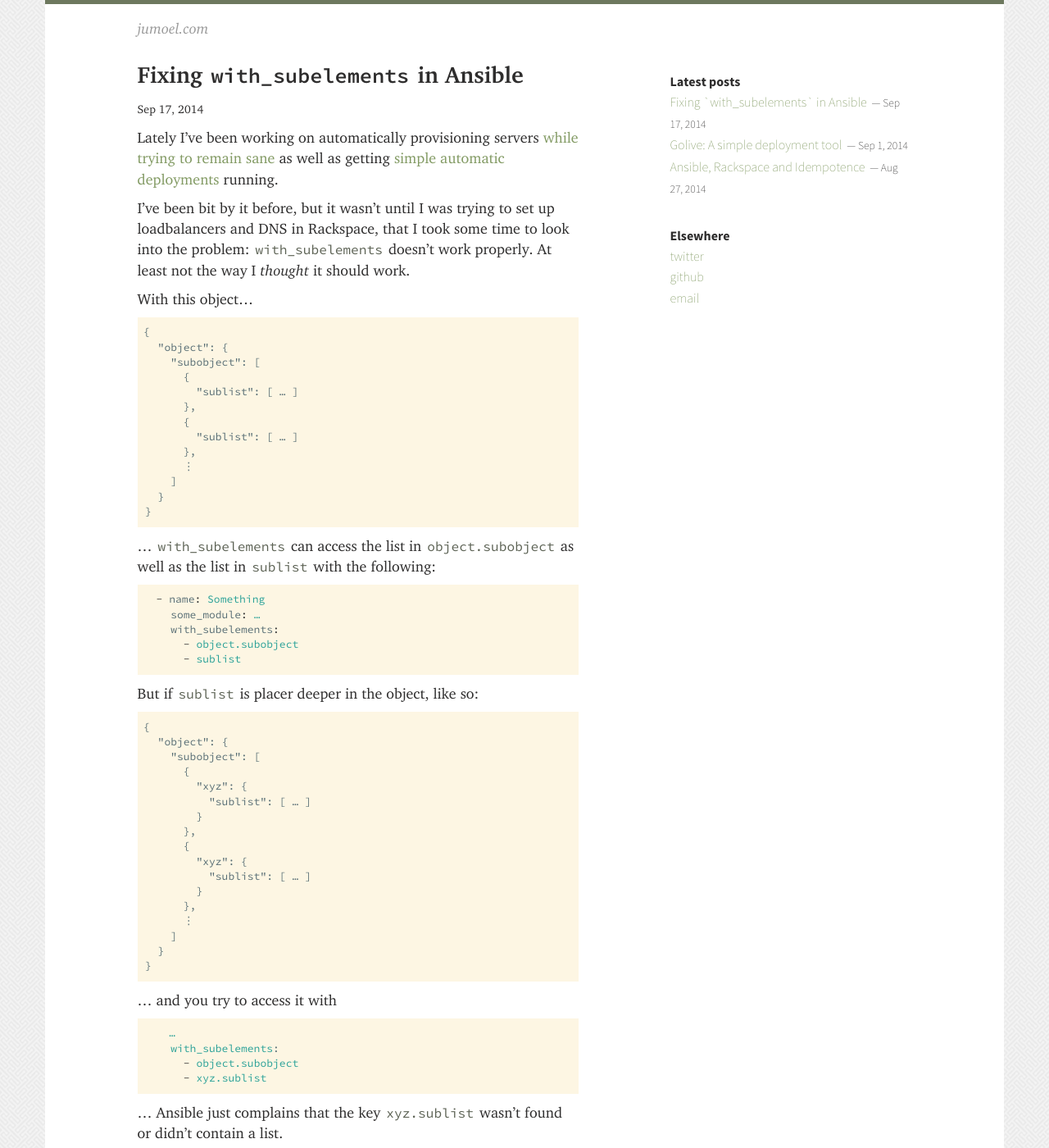
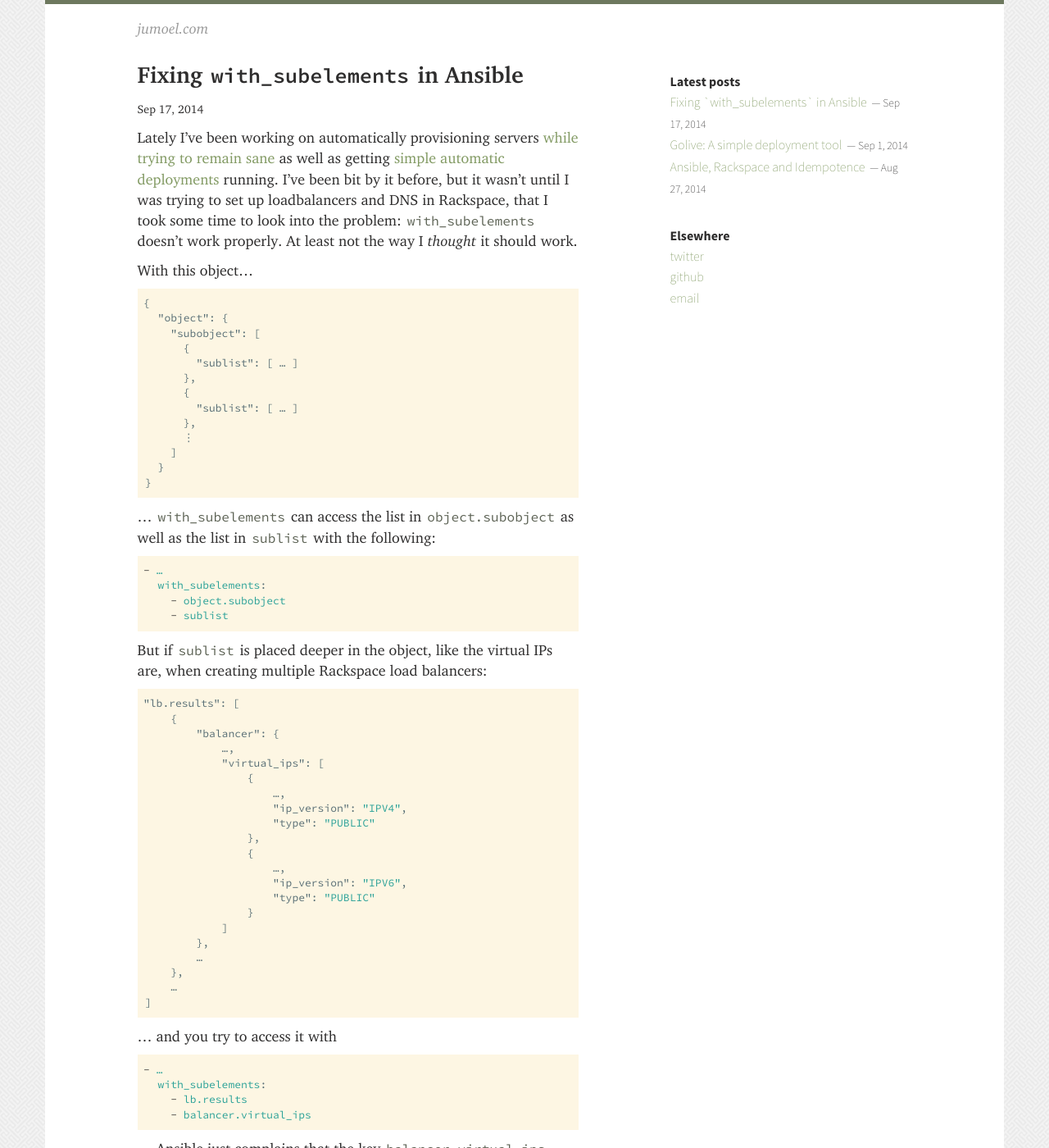
Before and after one commit to jumoel/jumoel.com, a Jekyll site: the page built from _posts/2014-09-17-fixing-with-subelements-in-ansible.md, in a window 1280 px wide and 1400 px high. Shown: the whole window at 82% size. Built offline with Jekyll 4.4.1, drawn with Linux system fonts in a browser that asks for light colours; nearby versions of some CDN libraries; some of the changed text lies outside the part shown.

Commit message:
Add real world usage to with_subelements post

```diff
--- a/_posts/2014-09-17-fixing-with-subelements-in-ansible.md
+++ b/_posts/2014-09-17-fixing-with-subelements-in-ansible.md
@@ -6,9 +6,7 @@ date: 2014-09-17 08:03:00
 
 Lately I've been working on automatically provisioning servers [while trying to
 remain sane][ansidem] as well as getting [simple automatic deployments][golive]
-running.
-
-I've been bit by it before, but it wasn't until I was trying to set up
+running. I've been bit by it before, but it wasn't until I was trying to set up
 loadbalancers and DNS in Rackspace, that I took some time to look into the
 problem: [`with_subelements`][withsub] doesn't work properly. At least not the
 way I *thought* it should work.
@@ -35,49 +33,55 @@ With this object...
 list in `sublist` with the following:
 
 {% highlight yaml %}
-  - name: Something
-    some_module: …
-    with_subelements:
-      - object.subobject
-      - sublist
+- …
+  with_subelements:
+    - object.subobject
+    - sublist
 {% endhighlight %}
 
-But if `sublist` is placer deeper in the object, like so:
+But if `sublist` is placed deeper in the object, like the virtual IPs are, when
+creating multiple Rackspace load balancers:
 
 {% highlight json %}
-{
-  "object": {
-    "subobject": [
-      {
-        "xyz": {
-          "sublist": [ … ]
-        }
-      },
-      {
-        "xyz": {
-          "sublist": [ … ]
-        }
-      },
-      ⋮
-    ]
-  }
-}
+"lb.results": [
+    {
+        "balancer": {
+            …,
+            "virtual_ips": [
+                {
+                    …,
+                    "ip_version": "IPV4",
+                    "type": "PUBLIC"
+                },
+                {
+                    …,
+                    "ip_version": "IPV6",
+                    "type": "PUBLIC"
+                }
+            ]
+        },
+        …
+    },
+    …
+]
 {% endhighlight %}
 
 ... and you try to access it with
 
 {% highlight yaml %}
-    …
-    with_subelements:
-      - object.subobject
-      - xyz.sublist
+- …
+  with_subelements:
+    - lb.results
+    - balancer.virtual_ips
 {% endhighlight %}
 
-... Ansible just complains that the key `xyz.sublist` wasn't found or didn't
-contain a list.
+... Ansible just complains that the key `balancer.virtual_ips` wasn't found or
+didn't contain a list.
 
-I [fixed that][myfix], which you can place in your Ansible project in the
-`filter_plugins` folder until my [pull request][pr] upstream might accepted.
+So I [fixed that][myfix], making `with_subelements` properly descend  the levels
+of an object. You can place the updated version of `subelements.py` in your
+Ansible project in the `filter_plugins` folder until my [pull request][pr]
+hopefully is accepted.
 
   [ansidem]: /2014/ansible-rackspace-idempotence.html
   [golive]: /2014/golive-tool.html
```
